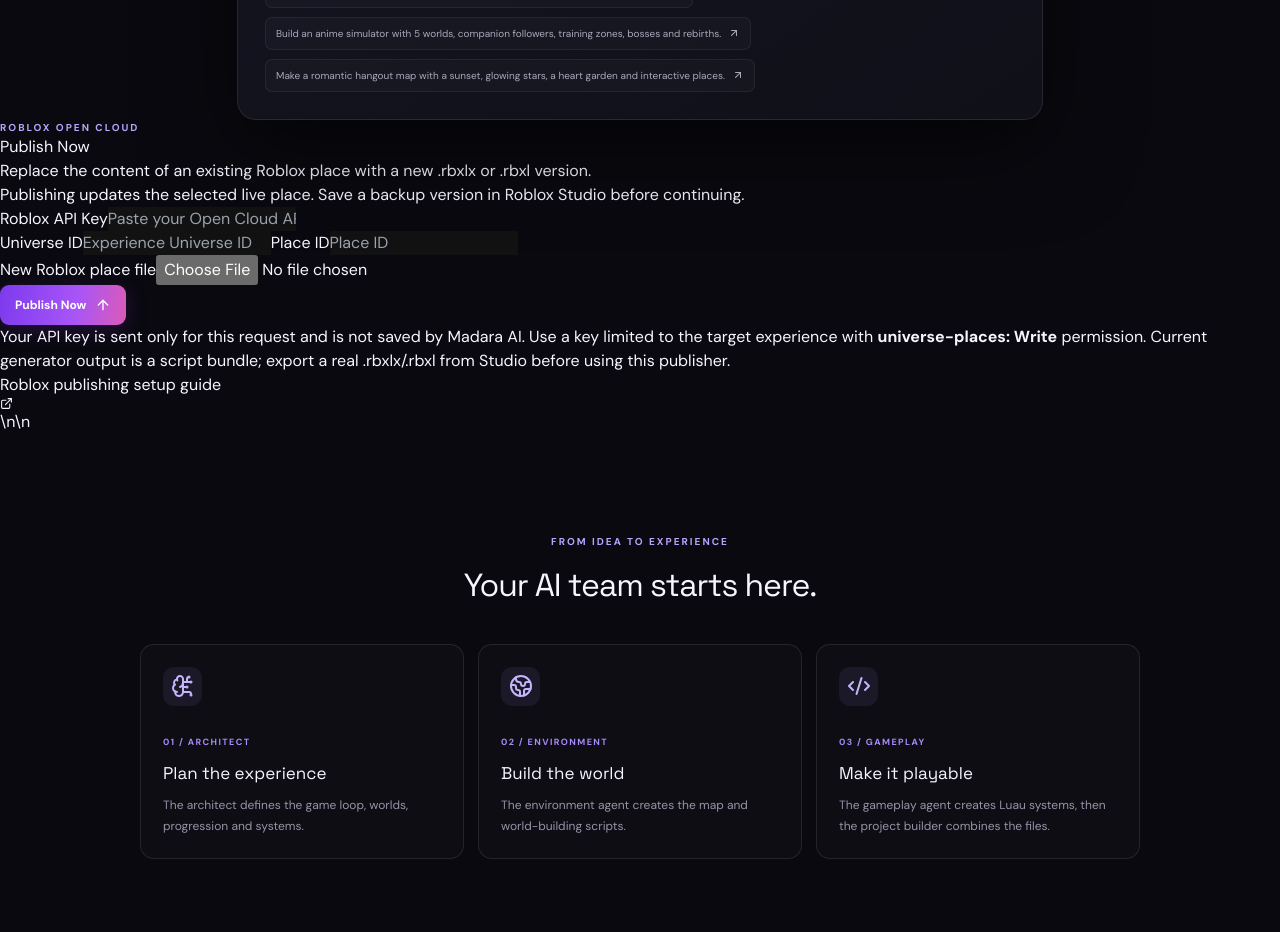
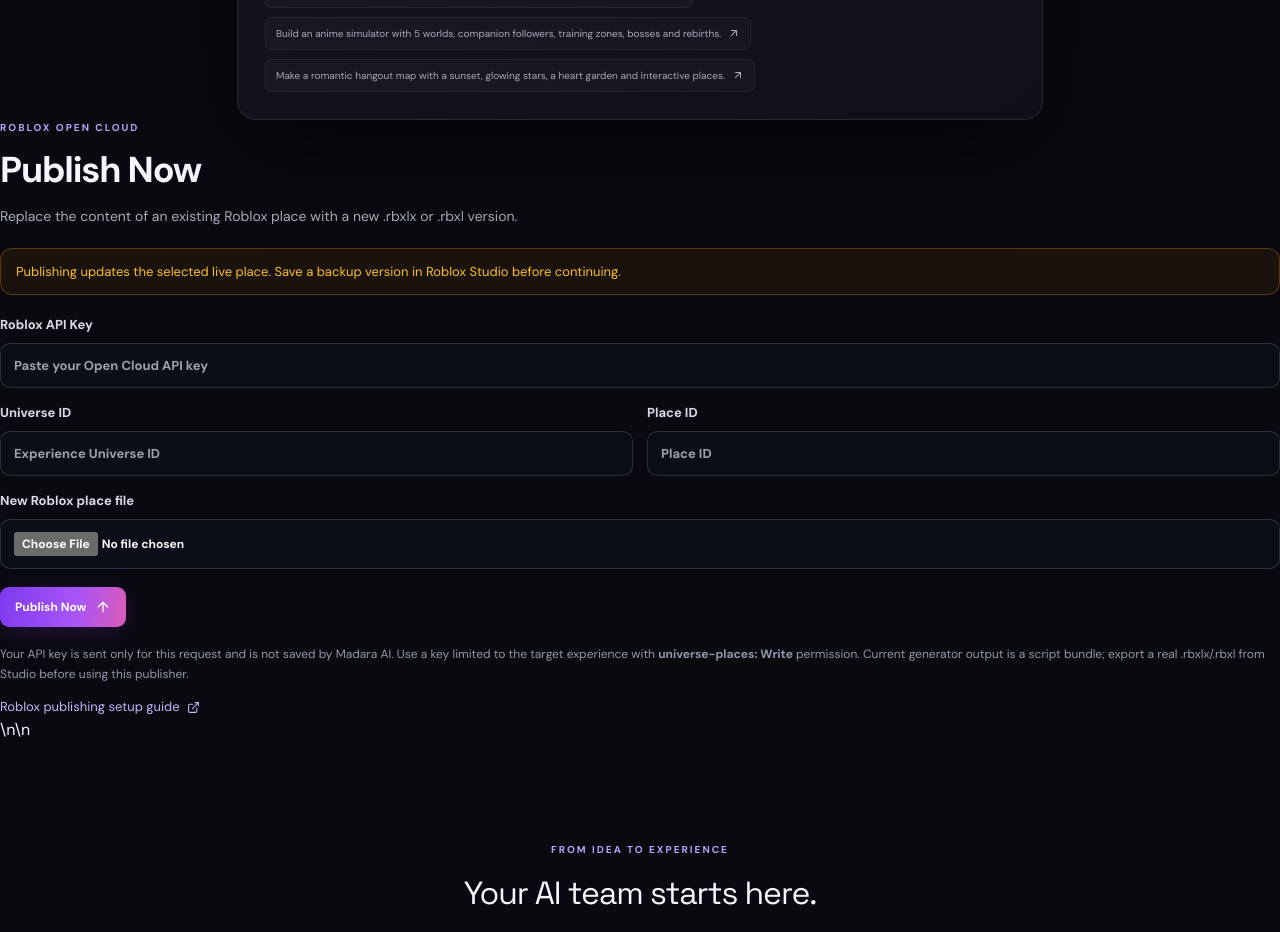
Before and after one commit to mhmxhma4-ship-it/Madara-AI, a Next.js app: page / in a window 1280 px wide. Shown: the part 1020-1952 px from the top of the page. Built offline with nearby package versions, Linux system fonts and the light colour scheme.

Commit message:
Style Roblox Publish Now panel

```diff
--- a/app/globals.css
+++ b/app/globals.css
@@ -29,3 +29,23 @@ footer{max-width:1160px;margin:auto;border-top:1px solid var(--line);padding:23p
 .blueprint-columns ul{padding-left:17px;margin:0;color:#a6a2b8;font-size:11px;line-height:1.8}
 .instructions ul{margin:0;padding-left:20px;color:#aaa8bb;font-size:12px;line-height:1.9}
 @media(max-width:650px){.agent-running-steps,.agent-results-grid{grid-template-columns:repeat(2,1fr)}.blueprint-columns{grid-template-columns:1fr}.agent-running-steps span{font-size:9px}}
+\n
+/* Roblox Open Cloud publisher */
+.publish-panel{max-width:920px;margin:54px auto 20px;padding:30px;border:1px solid rgba(148,163,184,.18);border-radius:22px;background:linear-gradient(145deg,rgba(22,25,42,.96),rgba(12,14,25,.98));box-shadow:0 20px 70px rgba(0,0,0,.18)}
+.publish-panel h2{font-size:clamp(27px,4vw,36px);font-weight:750;letter-spacing:-1.2px;margin:8px 0}
+.publish-panel>p{color:#a8adbf;line-height:1.65;font-size:14px}
+.publish-warning{margin:20px 0;padding:13px 15px;border:1px solid rgba(245,158,11,.28);border-radius:12px;background:rgba(245,158,11,.07);color:#fbbf24;font-size:13px;line-height:1.5}
+.publish-fields{display:grid;gap:15px}
+.publish-fields label{display:grid;gap:8px;color:#d8dbea;font-size:13px;font-weight:650}
+.publish-fields input{width:100%;min-width:0;border:1px solid rgba(148,163,184,.23);border-radius:10px;background:#0b0d18;color:#f8fafc;padding:12px 13px;font:inherit;outline:none}
+.publish-fields input:focus{border-color:#9b83ff;box-shadow:0 0 0 3px rgba(155,131,255,.12)}
+.publish-fields input[type=file]{font-size:12px}
+.publish-id-row{display:grid;grid-template-columns:1fr 1fr;gap:14px}
+.publish-submit{justify-self:start;margin-top:3px}
+.publish-file-name{font-size:12px;color:#a5b4fc}
+.publish-status{font-size:13px;padding:11px 13px;border-radius:10px}
+.publish-status.success{background:rgba(34,197,94,.09);color:#86efac}
+.publish-status.error{background:rgba(248,113,113,.09);color:#fca5a5}
+.publish-security{margin-top:18px!important;font-size:12px!important;color:#9299ad!important}
+.publish-doc-link{display:inline-flex;align-items:center;gap:7px;margin-top:13px;color:#c4b5fd;font-size:13px}
+@media(max-width:640px){.publish-panel{margin:36px 14px;padding:21px 17px}.publish-id-row{grid-template-columns:1fr}}
```
